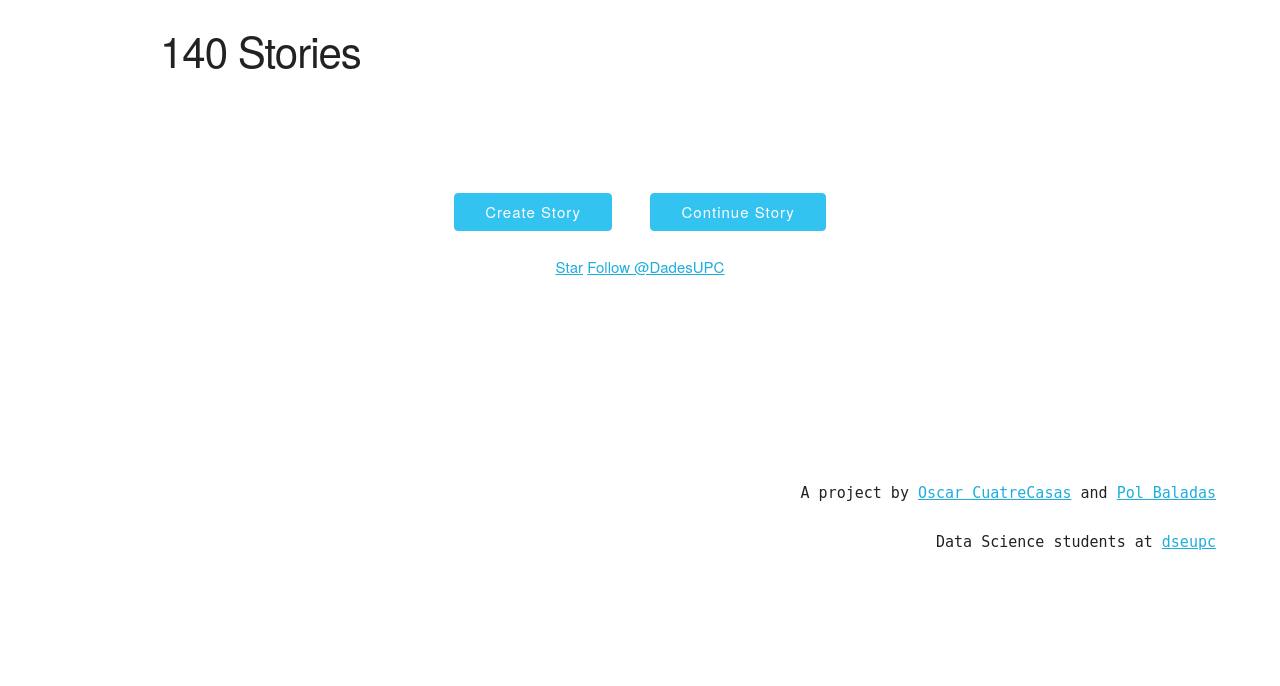
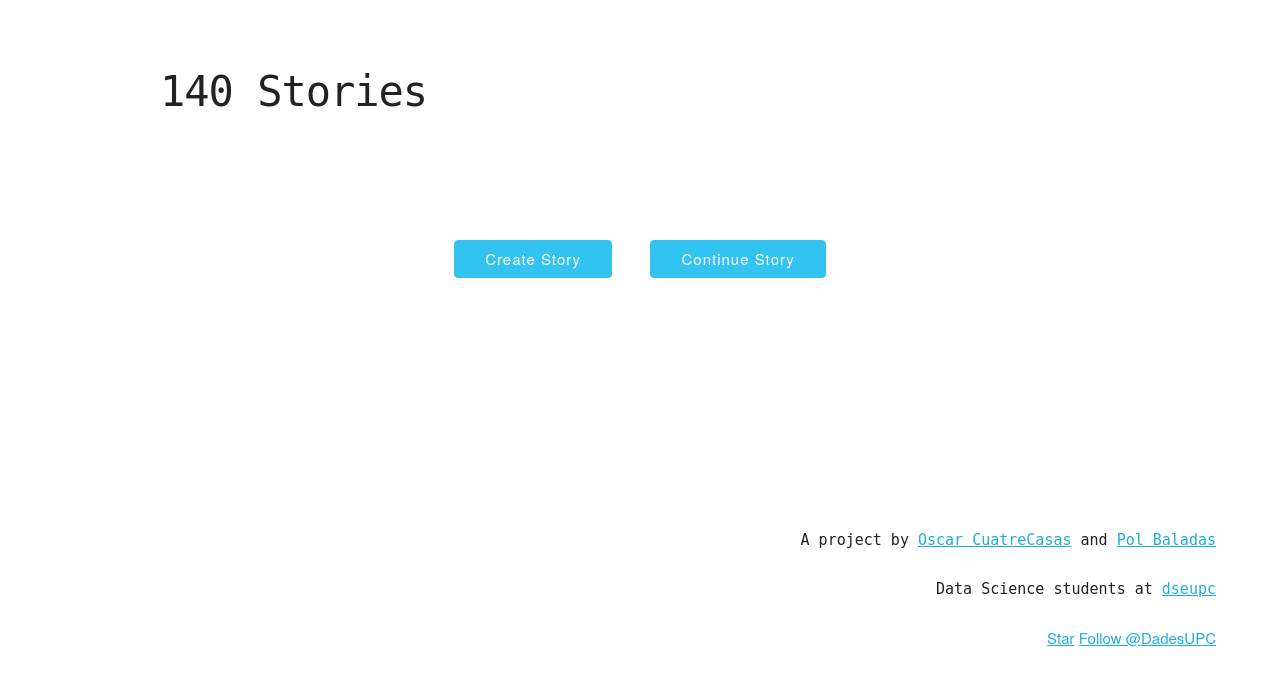
Before and after one commit to DadesUPC/140stories, a Flask app: page / in a window 1280 px wide. Shown: the top 686 px of the page. Run offline with Flask 2, Linux system fonts and the light colour scheme; some web fonts are replaced.

Commit message:
Templating

```diff
--- a/static/css/main.css
+++ b/static/css/main.css
@@ -1,6 +1,4 @@
 /* MAIN.CSS */
-
-
 
 .content{
 	width: 100%;
@@ -21,9 +19,8 @@
 }
 
 .github-buttons {
-	text-align: center;
-	margin-right: auto;
-	margin-left: auto;
+	align-content: right;
+	float: right;
 }
 
 .footer{
--- a/templates/base.html
+++ b/templates/base.html
@@ -7,15 +7,14 @@
   <link href='/static/css/normalize.css' rel="stylesheet">
   <link href='/static/css/main.css' rel="stylesheet">
   <link href='/static/css/fonts.css' rel="stylesheet">
-<script async defer src="https://buttons.github.io/buttons.js"></script>
-
+  <script async defer src="https://buttons.github.io/buttons.js"></script>
 </head>
 
 <body>
   <div class="container" id="container">
   	<br>
   	<div class="header">
-  		<h2>140 Stories</h2>
+  		<h2><pre>140 Stories</pre></h2>
   	</div>
   	<div class="content">
     	{%block content%}
@@ -25,6 +24,12 @@
   <div class="footer">
   	<pre align="right">A project by <a href="twitter.com/ocuatrecasas">Oscar CuatreCasas</a> and <a href="twitter.com/PolBaladas/">Pol Baladas</a></pre>
   	<pre align="right">Data Science students at <a href="https://twitter.com/dseupc">dseupc</a></pre>
+
+  	<div class="github-buttons">
+			<a class="github-button" href="https://github.com/DadesUPC/140stories" data-icon="octicon-star" data-size="large" aria-label="Star DadesUPC/140stories on GitHub">Star</a><!-- Place this tag where you want the button to render. -->
+			<a class="github-button" href="https://github.com/DadesUPC" data-size="large" aria-label="Follow @DadesUPC on GitHub">Follow @DadesUPC</a>
+	</div>
+
   </div>
 </body>
 
--- a/templates/index.html
+++ b/templates/index.html
@@ -6,11 +6,7 @@
 		<div class="main-buttons">
 			<button class="button-primary">Create Story</button><button class="button-primary">Continue Story</button>
 		</div>
-		<br>
-		<div class="github-buttons">
-			<a class="github-button" href="https://github.com/DadesUPC/140stories" data-icon="octicon-star" data-size="large" aria-label="Star DadesUPC/140stories on GitHub">Star</a><!-- Place this tag where you want the button to render. -->
-			<a class="github-button" href="https://github.com/DadesUPC" data-size="large" aria-label="Follow @DadesUPC on GitHub">Follow @DadesUPC</a>
-		</div>
+
 	</div>
 </div>
 {% endblock %}
```
